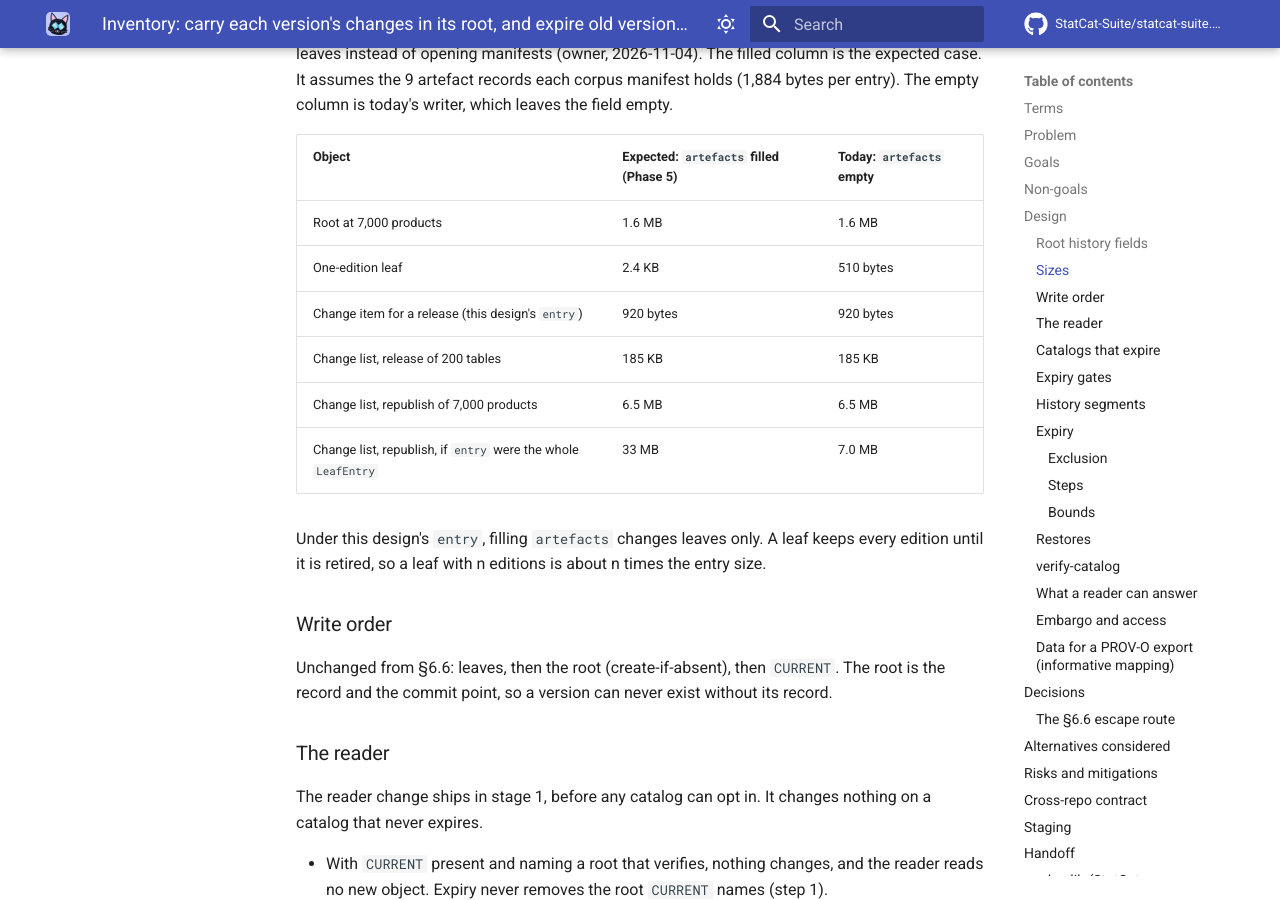
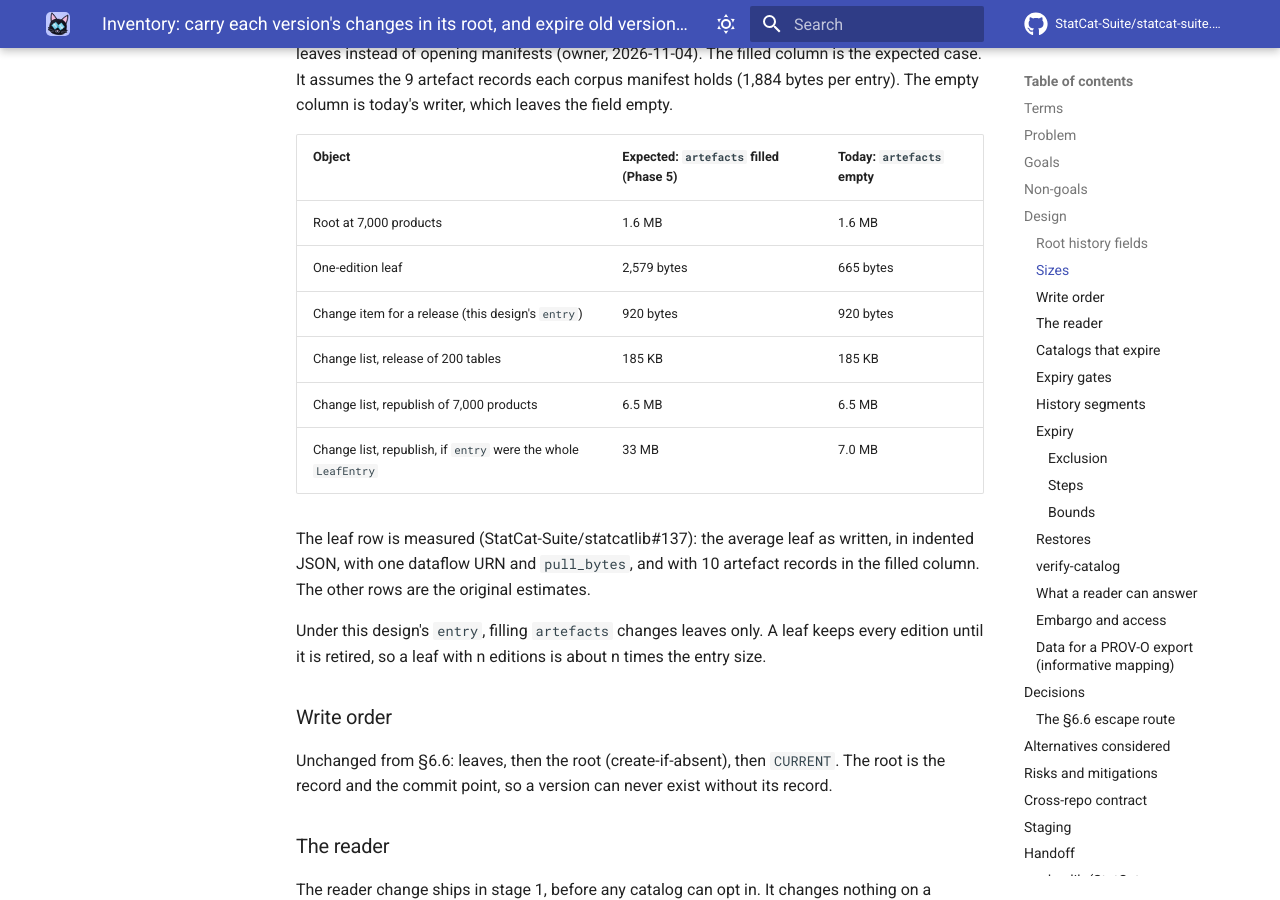
Before and after one commit to StatCat-Suite/statcat-suite.github.io, an MkDocs documentation site: the page built from docs/design/inventory-history-log.md, in a window 1280 px wide and 900 px high, scrolled down 6031 px. Built offline with MkDocs 1.6.1 and Material for MkDocs 9.7.7, drawn with Linux system fonts in a browser that asks for light colours; comment, search, counter and statistics services are not loaded.

Commit message:
docs(design): replace the estimated leaf sizes in the history log with the measured sizes
StatCat-Suite/statcatlib#137 measured 665 bytes for a one-edition leaf and 2,579 bytes with 10 artefact records, in place of 510 bytes and 2.4 KB. The routing fields account for 150 of the roughly 155-byte gap.

```diff
--- a/docs/design/inventory-history-log.md
+++ b/docs/design/inventory-history-log.md
@@ -247,11 +247,16 @@ empty column is today's writer, which leaves the field empty.
 | Object | Expected: `artefacts` filled (Phase 5) | Today: `artefacts` empty |
 | --- | --- | --- |
 | Root at 7,000 products | 1.6 MB | 1.6 MB |
-| One-edition leaf | 2.4 KB | 510 bytes |
+| One-edition leaf | 2,579 bytes | 665 bytes |
 | Change item for a release (this design's `entry`) | 920 bytes | 920 bytes |
 | Change list, release of 200 tables | 185 KB | 185 KB |
 | Change list, republish of 7,000 products | 6.5 MB | 6.5 MB |
 | Change list, republish, if `entry` were the whole `LeafEntry` | 33 MB | 7.0 MB |
+
+The leaf row is measured (StatCat-Suite/statcatlib#137): the average leaf as
+written, in indented JSON, with one dataflow URN and `pull_bytes`, and with 10
+artefact records in the filled column. The other rows are the original
+estimates.
 
 Under this design's `entry`, filling `artefacts` changes leaves only. A leaf
 keeps every edition until it is retired, so a leaf with n editions is about
```
